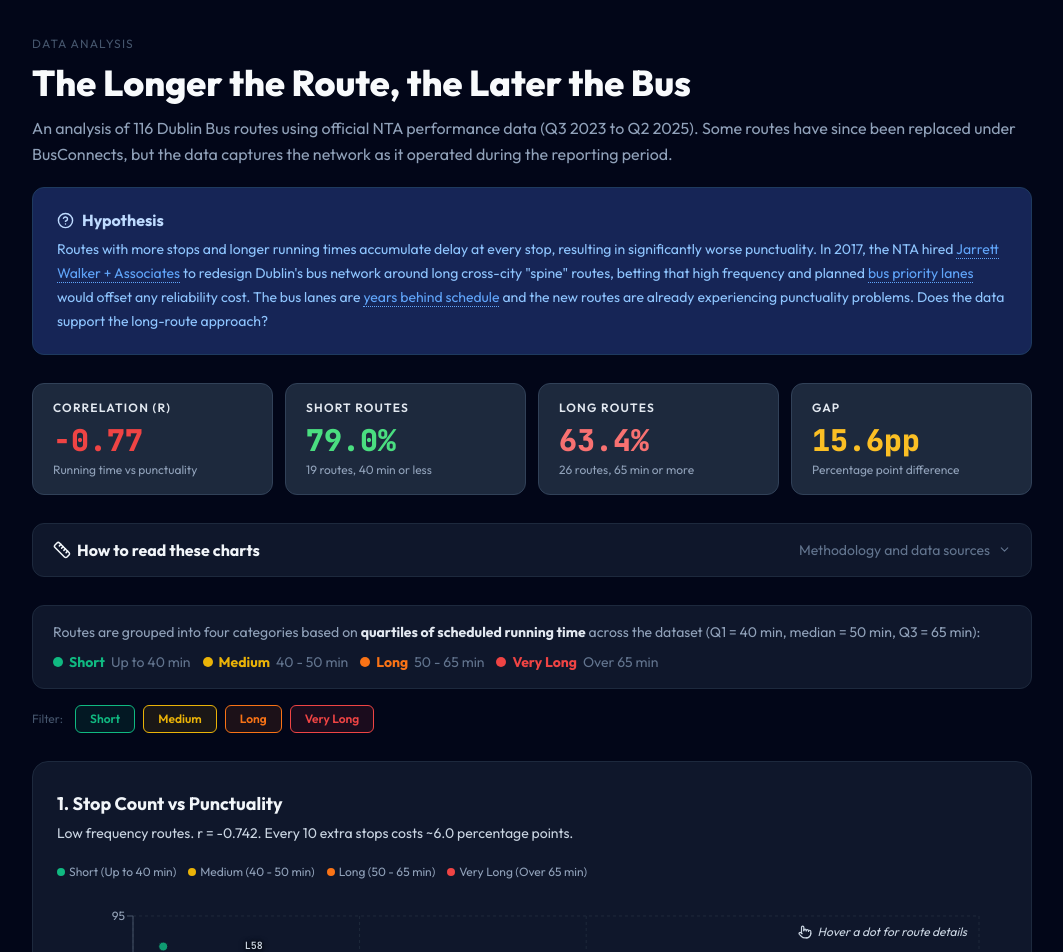
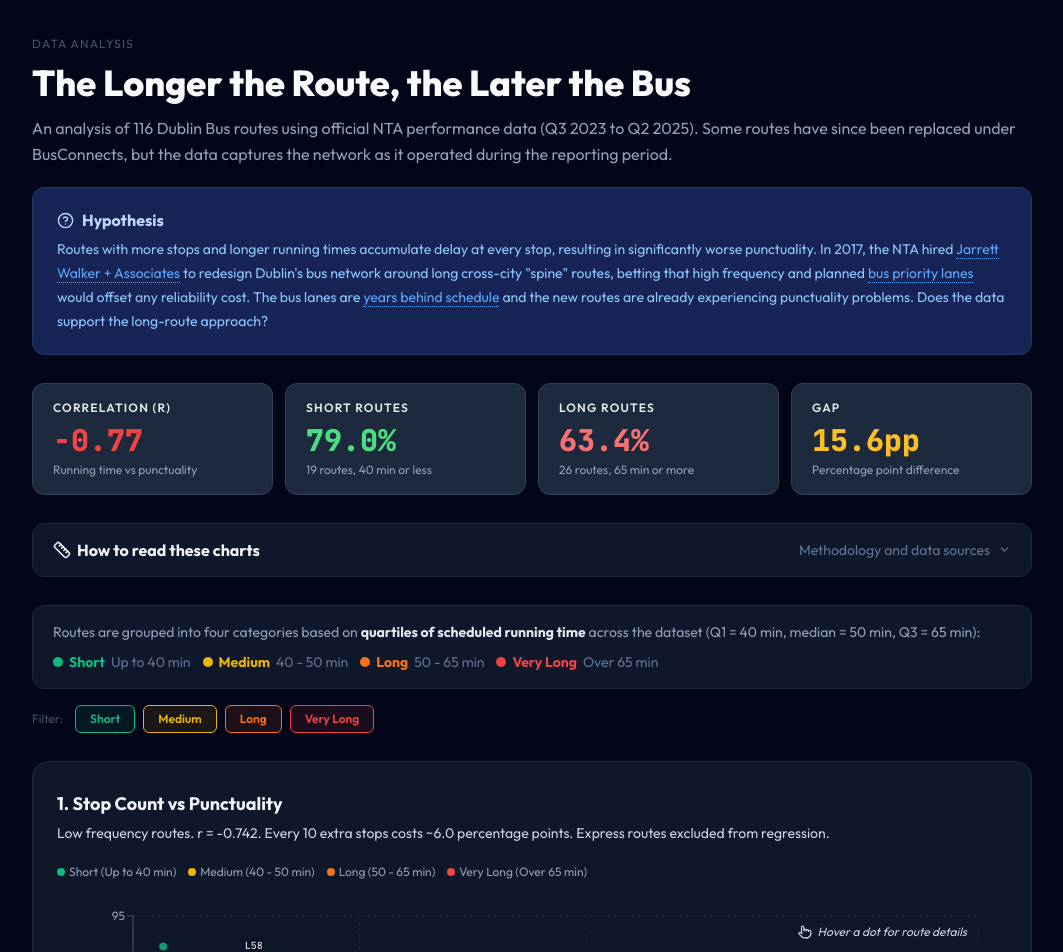
Before and after one commit to davidillichmann/dublin-bus-analysis, a React (Vite) app: page / in a window 1280 px wide. Shown: the top 952 px of the page, without its empty margins (108-1171 px from the left). Built offline with nearby package versions, Linux system fonts and the light colour scheme.

Commit message:
Clarify regression details by noting exclusion of express routes in chart subtitle

```diff
--- a/src/components/App.tsx
+++ b/src/components/App.tsx
@@ -140,7 +140,7 @@ export default function App() {
         {/* Charts */}
         <Section
           title="1. Stop Count vs Punctuality"
-          subtitle={`Low frequency routes. r = ${stopsRegression.r.toFixed(3)}. Every 10 extra stops costs ~${Math.abs(stopsRegression.slope * 10).toFixed(1)} percentage points.`}
+          subtitle={`Low frequency routes. r = ${stopsRegression.r.toFixed(3)}. Every 10 extra stops costs ~${Math.abs(stopsRegression.slope * 10).toFixed(1)} percentage points. Express routes excluded from regression.`}
         >
           <ChartLegend showTop10={false} />
           <div className="relative">
```
